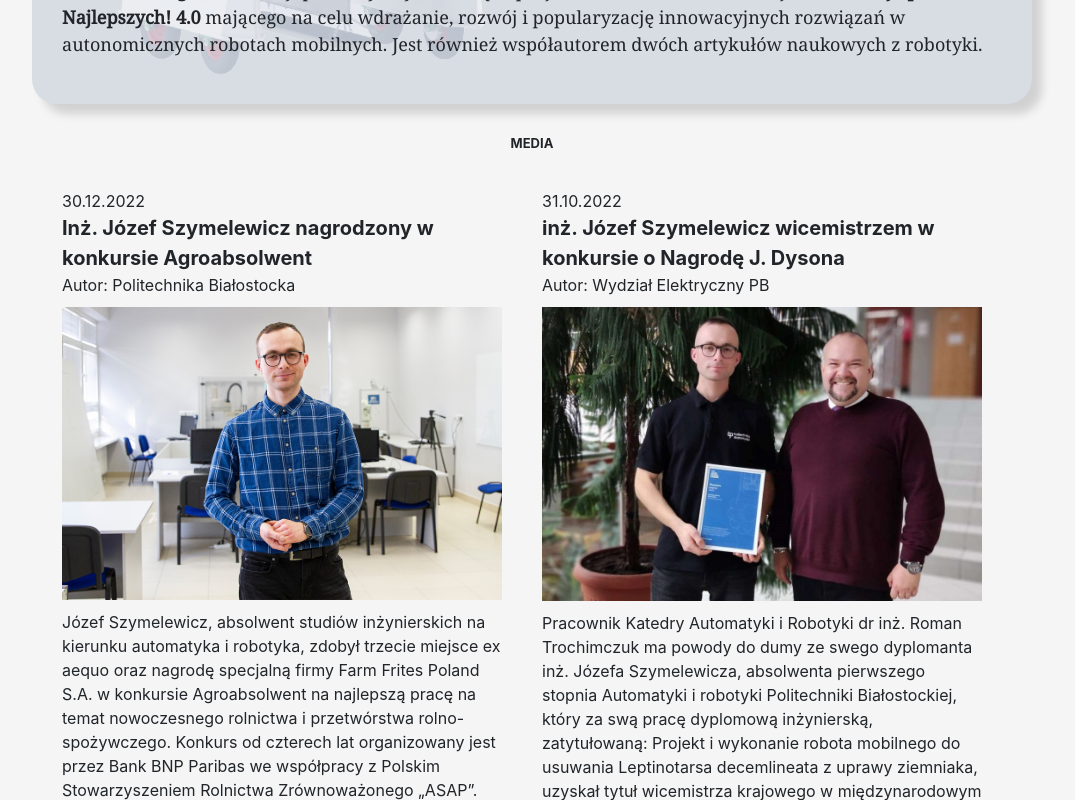
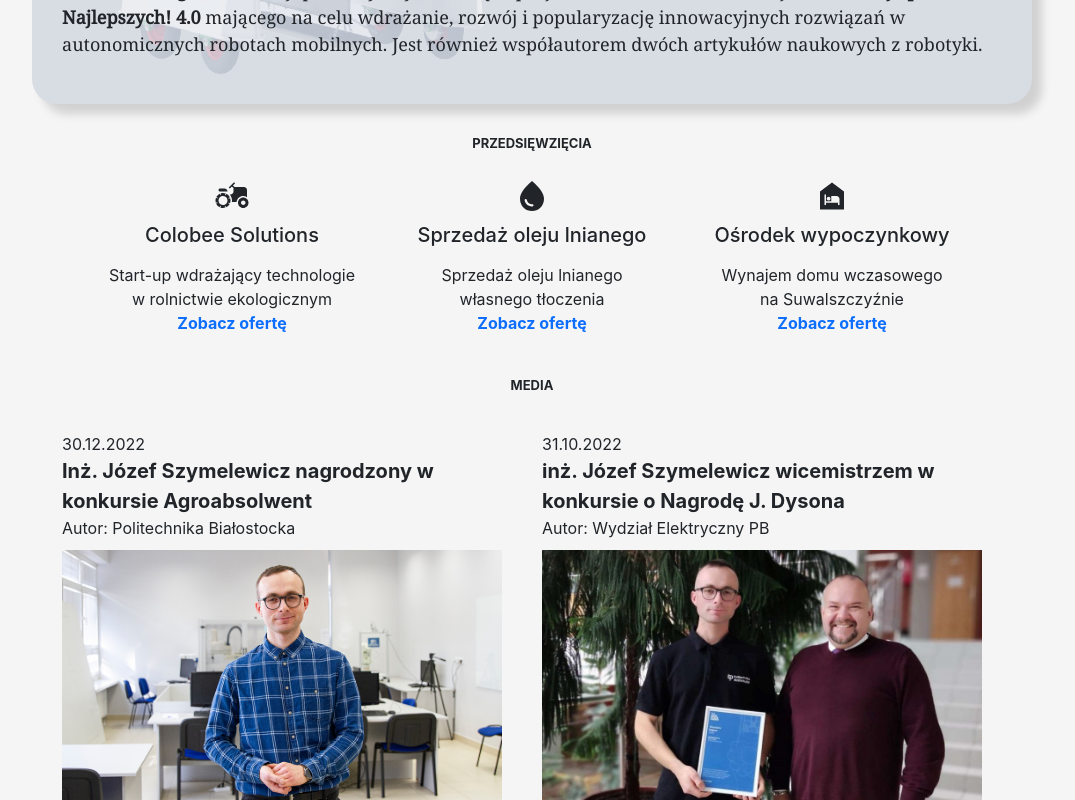
Before and after one commit to drzozeffo/portfolio_jozka, a React (Create React App) app: page / in a window 1280 px wide. Shown: the part 880-1680 px from the top of the page, without its empty margins (108-1183 px from the left). Built offline with nearby package versions, Linux system fonts and the light colour scheme.

Commit message:
oil & initiatives sec

```diff
--- a/src/components/navbar/Navbar.tsx
+++ b/src/components/navbar/Navbar.tsx
@@ -24,26 +24,12 @@ const Tab = styled(Link)`
   };
 `;
 
-const TabA = styled.a`
-  color: white;
-  text-decoration: none;
-  text-align: center;
-  padding: 10px;
-
-  &:hover, &:focus, &:active {
-    color: lightgreen;
-  };
-`;
-
 export const Navbar = () => (
   <Wrapper>
     <Tab to="/home">Strona główna</Tab>
     <Tab to="/about-me">O mnie</Tab>
     <Tab to="/projects">Projekty</Tab>
     <Tab to="/media">Media</Tab>
-    <TabA href="https://drive.google.com/file/d/1slwZwt2zNJ8UnQsN2taZAUVm_foCcCae/view?usp=sharing" target="blank">
-      CV
-    </TabA>
     <Tab to="/contact">Kontakt</Tab>
   </Wrapper>
 );
--- a/src/components/page/Home.tsx
+++ b/src/components/page/Home.tsx
@@ -1,8 +1,13 @@
 import styled from "styled-components";
+import { Link } from "react-router-dom";
 import { Media } from "./TopMedia";
 
-import jozef from "../../images/jozef_aligned.png"
-import robocolobee from "../../images/robocolobee.png"
+import jozef from "../../images/jozef_aligned.png";
+import robocolobee from "../../images/robocolobee.png";
+
+import AgricultureIcon from '@mui/icons-material/Agriculture';
+import WaterDropIcon from '@mui/icons-material/WaterDrop';
+import NightShelterIcon from '@mui/icons-material/NightShelter';
 
 const Wrapper = styled.div`
   display: flex;
@@ -73,6 +78,58 @@ const Achievements = styled.div`
   margin-bottom: 30px;
 `;
 
+const Header = styled.div`
+  display: flex;
+  justify-content: center;
+  text-transform: uppercase;
+  font-size: 13px;
+  font-weight: bold;
+`;
+
+const Hobbies = styled.div`
+  @media (max-width: 1000px) {
+    display: block;
+  }
+  @media (min-width: 1000px) {
+    display: flex;
+  }
+  align-items: center;
+  justify-content: space-around;
+  margin-right: auto;
+  margin-left: auto;
+  margin-bottom: 25px;
+`;
+
+const Hobby = styled.div`
+  text-align: center;
+  width: 300px;
+`;
+
+const Agriculture = styled(AgricultureIcon)`
+  transform: scale(1.5);
+  margin: 15px;
+`;
+
+const WaterDrop = styled(WaterDropIcon)`
+  transform: scale(1.5);
+  margin: 15px;
+`;
+
+const NightShelter = styled(NightShelterIcon)`
+  transform: scale(1.5);
+  margin: 15px;
+`;
+
+const StyledA = styled.a`
+  text-decoration: none;
+  font-weight: bold;
+`;
+
+const StyledLink = styled(Link)`
+  text-decoration: none;
+  font-weight: bold;
+`;
+
 export const Home = () => (
   <Wrapper>
     <IntroWrapper>
@@ -104,33 +161,32 @@ export const Home = () => (
       Jest również współautorem dwóch artykułów naukowych z robotyki.</p>
     </Achievements>
 
-    {/* <Header><p>Zainteresowania</p></Header>
+    <Header><p>Przedsięwzięcia</p></Header>
     <Hobbies>
-      <HobbyRow>
         <Hobby>
-          <Robot />
-          <p><h5>Robotics</h5></p>
-          <p>Manipulators, autonomous <br/>mobile robots, controllers</p>
+          <Agriculture />
+          <p><h5>Colobee Solutions</h5></p>
+          <p>
+            Start-up wdrażający technologie<br/>w rolnictwie ekologicznym<br/>
+            <StyledA href="https://www.colobee-solutions.com">Zobacz ofertę</StyledA>
+          </p>
         </Hobby>
         <Hobby>
-          <Terminal />
-          <p><h5>Artificial Intelligence</h5></p>
-          <p>Neural networks, unsupervised <br/>and reinforcement learning</p>
-        </Hobby>
-      </HobbyRow>
-      <HobbyRow>
-        <Hobby>
-          <Computer />
-          <p><h5>Computer Vision</h5></p>
-          <p>Image and video processing, <br/>object recognition</p>
+          <WaterDrop />
+          <p><h5>Sprzedaż oleju lnianego</h5></p>
+          <p>
+            Sprzedaż oleju lnianego<br/>własnego tłoczenia<br/>
+            <StyledLink to="/oil">Zobacz ofertę</StyledLink></p>
         </Hobby>
         <Hobby>
-          <Psychology />
-          <p><h5>Psychology</h5></p>
-          <p>Cognitive science, neurobiology, theory of mind</p>
+          <NightShelter />
+          <p><h5>Ośrodek wypoczynkowy</h5></p>
+          <p>
+            Wynajem domu wczasowego<br/>na Suwalszczyźnie<br/>
+            <StyledA href="https://www.rybalnia5.fajnespanie.pl/?i=1">Zobacz ofertę</StyledA>
+          </p>
         </Hobby>
-      </HobbyRow>
-    </Hobbies> */}
+    </Hobbies>
 
     <Media />
 
--- a/src/components/page/Media.tsx
+++ b/src/components/page/Media.tsx
@@ -40,11 +40,13 @@ const Row = styled.div`
 const Post = styled.div`
   max-width: 480px;
   padding-bottom: 20px;
+  text-align: justify;
 `
 
 const Title = styled.div`
   font-size: 20px;
   font-weight: bold;
+  text-align: left;
 `
 
 const ImgLink = styled.a`
--- a/src/components/page/Page.tsx
+++ b/src/components/page/Page.tsx
@@ -6,6 +6,7 @@ import { Projects } from "./Projects";
 import { Media } from "./Media";
 import { Contact } from "./Contact";
 import { Robocolobee } from "../posts/Robocolobee";
+import { Oil } from "../posts/Oil";
 
 const Wrapper = styled.div`
   background-color: whitesmoke;
@@ -22,6 +23,7 @@ export const Page = () => (
       <Route path="/contact" element={<Contact />} />
 
       <Route path="/robocolobee" element={<Robocolobee />} />
+      <Route path="/oil" element={<Oil />} />
     </Routes>
   </Wrapper>
 );
--- a/src/components/page/TopMedia.tsx
+++ b/src/components/page/TopMedia.tsx
@@ -32,11 +32,13 @@ const Row = styled.div`
 const Post = styled.div`
   max-width: 480px;
   padding: 20px;
+  text-align: justify;
 `
 
 const Title = styled.div`
   font-size: 20px;
   font-weight: bold;
+  text-align: left;
 `
 
 const Img = styled.img`
--- /dev/null
+++ b/src/components/posts/Oil.tsx
@@ -0,0 +1,73 @@
+import { Wrapper, Title, Subtitle } from "./Style";
+
+export const Oil = () => (
+  <Wrapper>
+    <Title>Olej lniany</Title>
+    <Subtitle>Produkcja oleju lnianego własnego tłoczenia.</Subtitle>
+
+    <p><b>Pierwszy świadomy kontakt z olejem lnianym</b></p>
+    <p>Na studiach mój współlokator miał zwyczaj dolewać sobie do ziemniaków, do kapusty kiszonej, do obiadu olej. W końcu go zapytałem i okazało się, że jest to olej lniany. Spróbowałem i obiad okraszony takim olejem (polany dopiero po podaniu dania, nie w trakcie gotowania/smażenia!) był dużo smaczniejszy.</p>
+      [Zdjęcie ugotowanych ziemniaków polanych olejem lnianym]
+
+    <p><b>Konsultacje z wiedzą rodzinną</b></p>
+    <p>Usłyszałem, że w Polsce len był kiedyś rośliną uprawianą przez każdego rolnika. W pewnym okresie jego uprawa była obowiązkowa, gdyż każdy musiał odpowiednią ilość oddać Państwu w ramach podatku.
+      Postanowiłem sprawę omówić z babcią Gienią.</p>
+      [Zdjęcie babci]
+
+    <p>Babcia szczegółowo opisała mi czynności związane z uprawą lnu, aż po otrzymanie kompletnych ubrań. Było to ciekawe, ale zaraz, a co z olejem?
+      Po wymłóceniu nasion cepami, jeden z chłopów z wioski wiózł nasiona do tłoczni do Suwałk. Po wytłoczeniu olej był przechowywany w kanie w składówce. Do czego używano wtedy tego oleju?
+      Okazuje się, że nie tylko w celach spożywczych. Ważną funkcją było na przykład smarowanie osi w wozach, żeby najzwyczajniej w świecie zmniejszyć opór osi w prowizorycznych łożyskach, zwiększyć jej żywotność i zlikwidować piski, także funkcja smarująca w gospodarstwie!</p>
+
+    <p><b>Popularne danie z olejem lnianym</b></p>
+    <p>Zapytałem babcię o przykład dania, do którego przygotowania był używany olej lniany. Usłyszałem w odpowiedzi, że przygotowanie jej ulubionego dania wyglądało następująco:</p>
+    <ol>
+      <li>Pokrój drobno jedno cebulę i wsyp do miski.</li>
+      <li>Dodaj trochę oleju lnianego i posól.</li>
+      <li>Ukrój pajdę chleba, maczaj ją w przygotowanej miskturze i ciesz się smakiem. 🙂</li>
+    </ol>
+
+    [Zdjęcie dania]
+
+    <p><b>Własny olej lniany</b></p>
+    <p>Czy smak tego jakże skomplikowanego dania wzbudził we mnie pragnienie tłoczenia własnego oleju? Jeszcze nie.
+    Moja druga babcia już długo chorowała na ciągle postępującą demencję. Próbowaliśmy wielu suplementów i zabiegów, lecz nic nie wstrzymywało tej bardzo przykrej choroby.
+    Również dla babci, do obiadu codziennie była dolewana łyżka oleju lnianego. Wyczytałem gdzieś, że najbardziej nietrwałe mikroelementy w oleju lnianym rozpadają się już kilka godzin po wytłoczeniu oleju i że taki świeżo wytłoczony olej jest bombą odżywczą dla organizmu.
+    Poszukiwania zacząłem od ekologicznych nasion lnu. Trafiłem na ogłoszenie, sprzedawca bardzo sympatyczny, opowiedział mi o uprawie lnu od A do Z. Poradziłem się również odnośnie prasy do oleju.</p>
+
+    [zdjęcie pierwszej uprawy lnu]
+    {/* Pierwsza próba uprawy lnu */}
+
+    <p>Pierwsza próba nie wyszła zbyt dobrze, gdyż len przegrał konkurencję z chwastami na polu. Również problematyczne było skoszenie go przez wynajęty kombajn. Nie był on przystosowany do ścinania tak włóknistej rośliny jaką jest len. Aczkolwiek ostatecznie udało się otrzymać ok. 15 kg nasion lnu.</p>
+
+    <p><b>Uprawa lnu 2023</b></p>
+    {/* Zabiegi agrotechniczne. */}
+    <p>Miejsce  tegorocznej uprawy lnu to ponad 20-letnia łąka, która przez cały okres swojego istnienia nie była nawożona nawozami sztucznymi ani traktowana środkami chemicznymi. Grunt na wiosnę został przeorany. Następnie przeprowadzono kultywację oraz bronowanie. W zwalczaniu insektów pomagały bociany.</p>
+
+    [Zdjęcia z uprawy ziemi]
+
+    <p>Na początku maja posiałem len starym rozsiewaczem (KOS), a następnie pole zostało zabronowane i zwałowane. Aż do zbiorów nie były wykonywane żadne zabiegi agrotechniczne.</p>
+    {/* Wegetacja rośliny */}
+    <p>W tym roku z racji na suszę len długo nie wschodził. Przy kiełkowaniu przypomina wschodzącą rzodkiewkę.</p>
+    [Zdjęcia rosnącego lnu]
+
+    <p>Len kwitnie bardzo charakterystycznie. Ma bardzo delikatne kwiat. Kwitnie od rana do południa. Potem płatki kwiatów opadają. I tak codziennie przez ok. 2 tygodnie. Myślę, że tło kwitnącego lnu jest bardzo pasujące do zdjęć ślubnych i innych okazji.</p>
+
+    [Zdjęcia kwitnącego lnu]
+
+    <p>O dziwo okazało się, że pszczoły również chętnie pobierają z kwiatów lnu pyłek (z pręcików kwiatów) i nektar (siadając na podstawie kwiatu). Za każdym razem gdy pszczoła usiądzie na cienkiej łodydze, wygina się ona komicznie do dołu pod ciężarem pszczoły.</p>
+
+    [Zdjęcie pszczoły siedzącej na kwiecie lnu]
+
+    <p>Po przekwitnięciu na końcach łodyg wyraźnie widoczne są zielone kulki wypełnione jeszcze świeżymi nasionami. Wraz z upływem czasu i pod wpływem suchej pogody len brązowieje i wysycha. Kulki zaczynają wydawać charakterystyczny grzechocący dźwięk po poruszeniu rośliny Taka postać lnu jest często używana przez Litwinów do tworzenia fantazyjnych wieńców dożynkowych oraz wianków na głowę.</p>
+
+    [Zdjęcie wyschniętego lnu] [Zdjęcie ozdób z wysuszonego lnu]
+
+    {/* Zbiory */}
+    <p>W tym roku z racji na zeszłoroczne problemy z koszeniem tej rośliny postanowiłem kupić stary używany kombajn i w ten sposób stworzyć sobie przestrzeń do dobrego przygotowania go do żniw tej rośliny. Bardzo dobrze naostrzyłem kosę w tym kombajnie i podczas całego koszenia ani razu nie było sytuacji, żeby się zapchała, ale napotkałem szereg innych problemów, z którymi musiałem sobie poradzić.
+      Jednym z nich było nawijanie się roślin na bęben z nagarniaczami (tu nieoceniona była pomoc mojego kuzyna Matasa). Drugą sprawą było niewypoziomowane klepisko w młocarni.</p>
+
+    [Zdjęcie z koszenia]
+
+    <p>Ostatecznie pomimo tych problemów, po oczyszczeniu zebranego plonu udało się uzyskać całkiem spory plon. Jestem zadowolony.</p>
+  </Wrapper>
+);
--- a/src/components/posts/Style.tsx
+++ b/src/components/posts/Style.tsx
@@ -77,3 +77,7 @@ export const Serif = styled.span`
   font-size: 18px;
   margin-bottom: 20px;
 `;
+
+export const UnorderedList = styled.ul`
+  text-align: left;
+`;
```
Also changed, not shown: package.json (+4 -4 lines), src/components/page/AboutMe.tsx (+11 -11 lines), src/components/posts/Robocolobee.tsx (+12 -12 lines), 1 other file (tests, documents, lock files or other folders).
